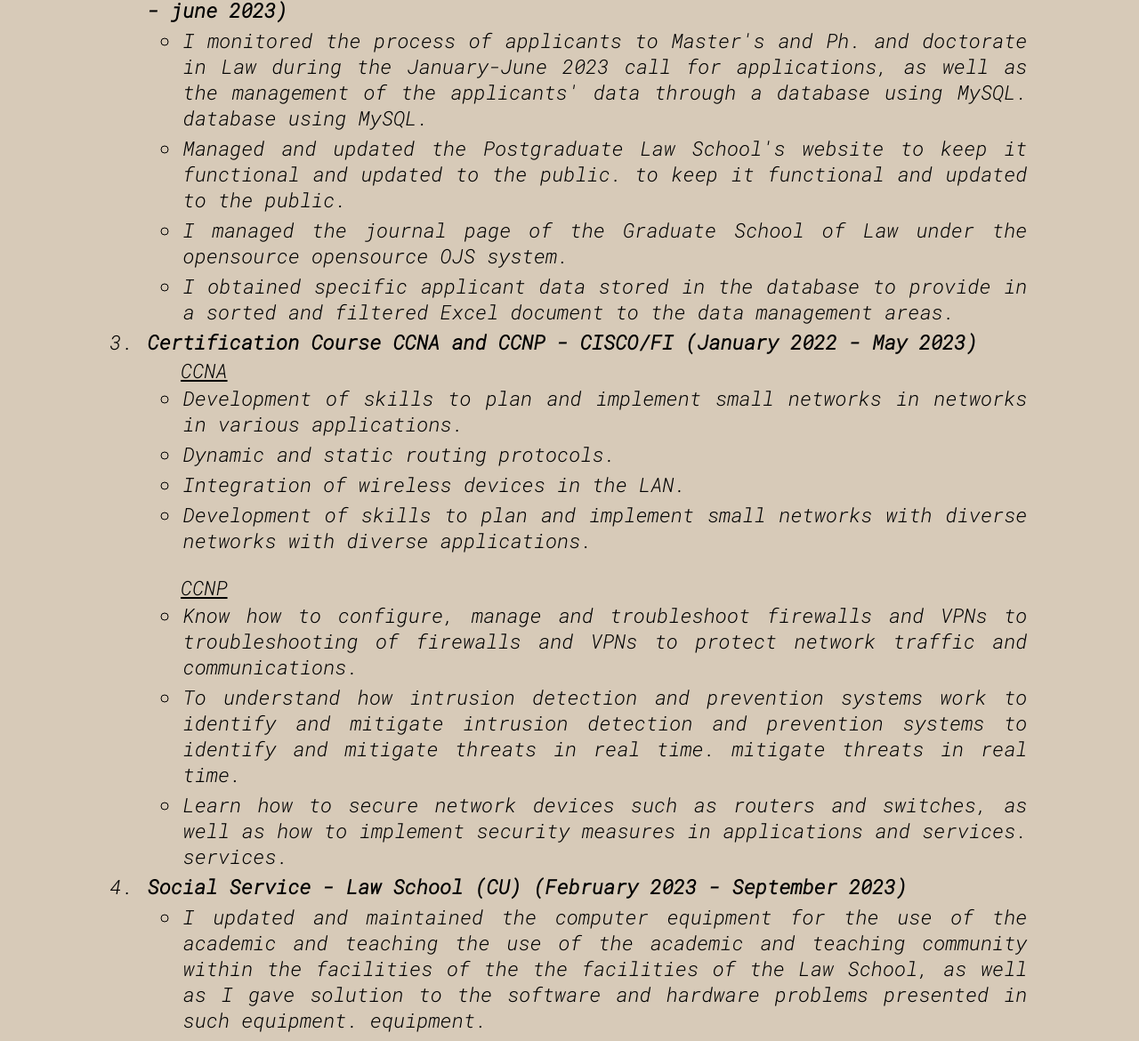
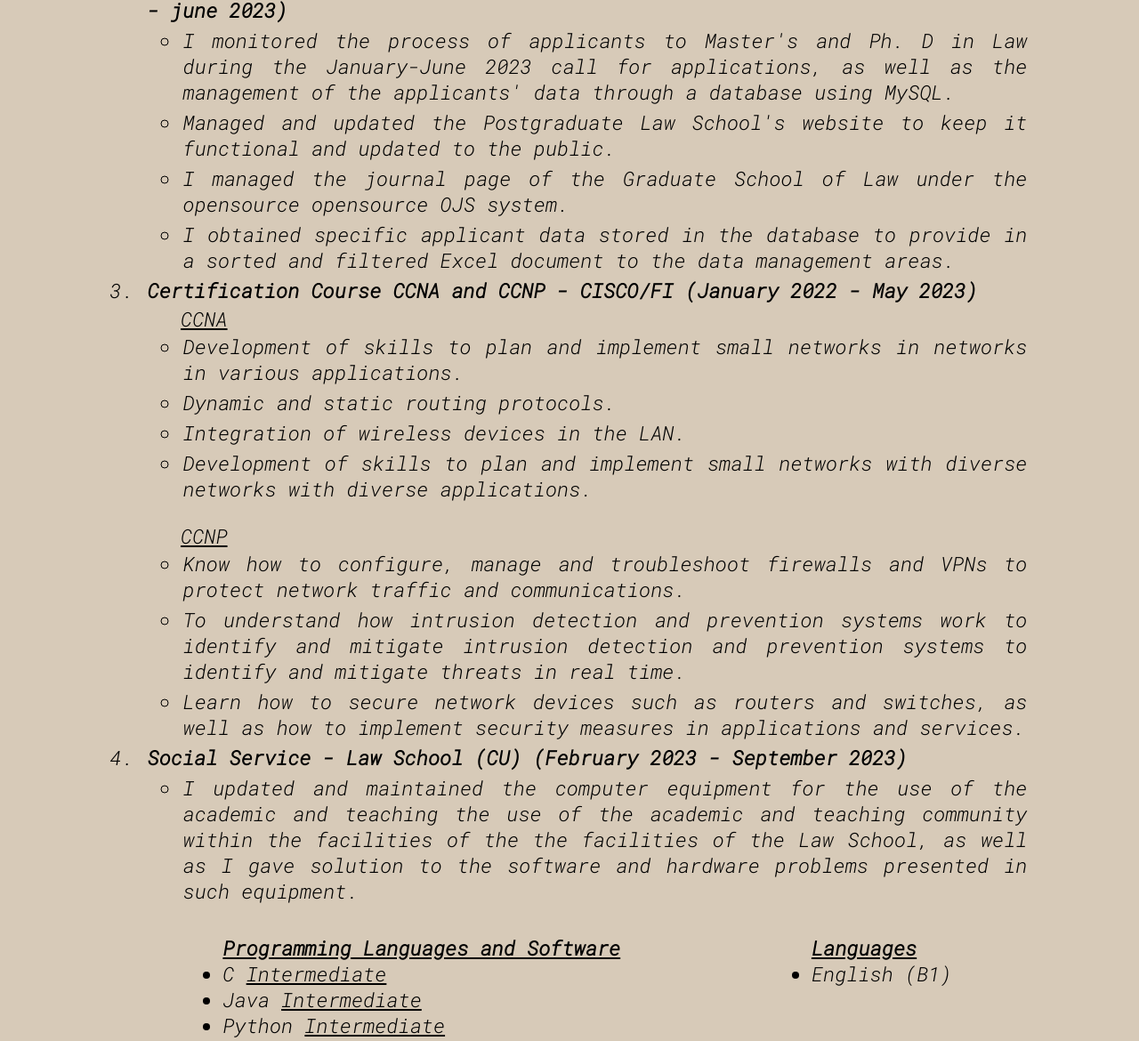
Before and after one commit to RobRQ/Proyect_Personal_Page, a plain HTML site: page English_Version.html in a window 1280 px wide. Shown: the part 1363-2533 px from the top of the page at 89% size. Drawn offline with Linux system fonts and the light colour scheme.

Commit message:
Add files via upload

```diff
--- a/English_Version.html
+++ b/English_Version.html
@@ -90,10 +90,10 @@
             </li>
             <ul>
               <li>
-                I monitored the process of applicants to Master's and Ph. and doctorate in Law during the January-June 2023 call for applications, as well as the management of the applicants' data through a database using MySQL. database using MySQL.
+                I monitored the process of applicants to Master's and Ph. D in Law during the January-June 2023 call for applications, as well as the management of the applicants' data through a database using MySQL.
               </li>
               <li>
-                Managed and updated the Postgraduate Law School's website to keep it functional and updated to the public. to keep it functional and updated to the public.
+                Managed and updated the Postgraduate Law School's website to keep it functional and updated to the public.
               </li>
               <li>
                 I managed the journal page of the Graduate School of Law under the opensource opensource OJS system.
@@ -122,13 +122,13 @@
               <br />
               <p><u>CCNP</u></p>
               <li>
-                Know how to configure, manage and troubleshoot firewalls and VPNs to troubleshooting of firewalls and VPNs to protect network traffic and communications.
+                Know how to configure, manage and troubleshoot firewalls and VPNs to protect network traffic and communications.
               </li>
               <li>
-                To understand how intrusion detection and prevention systems work to identify and mitigate intrusion detection and prevention systems to identify and mitigate threats in real time. mitigate threats in real time.
+                To understand how intrusion detection and prevention systems work to identify and mitigate intrusion detection and prevention systems to identify and mitigate threats in real time.
               </li>
               <li>
-                Learn how to secure network devices such as routers and switches, as well as how to implement security measures in applications and services. services.
+                Learn how to secure network devices such as routers and switches, as well as how to implement security measures in applications and services.
               </li>
             </ul>
 
@@ -140,7 +140,7 @@
             </li>
             <ul>
               <li>
-                I updated and maintained the computer equipment for the use of the academic and teaching the use of the academic and teaching community within the facilities of the the facilities of the Law School, as well as I gave solution to the software and hardware problems presented in such equipment. equipment.
+                I updated and maintained the computer equipment for the use of the academic and teaching the use of the academic and teaching community within the facilities of the the facilities of the Law School, as well as I gave solution to the software and hardware problems presented in such equipment.
               </li>
             </ul>
           </ol>
```
